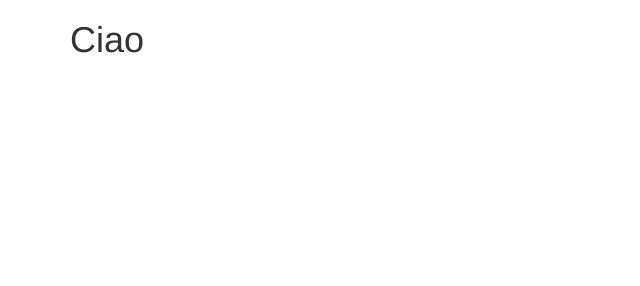
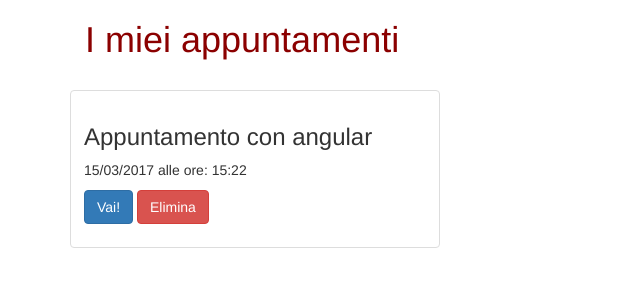
Before and after one commit to luana91/Agenda, a website: page index.html in a window 1280 px wide. Shown: the whole page, without its empty margins (0-640 px from the left). Drawn offline with nearby package versions, Linux system fonts and the light colour scheme; some packages are replaced by stand-ins of ours.

Commit message:
creazione singolo appuntamento

```diff
--- a/agenda/agenda.template.html
+++ b/agenda/agenda.template.html
@@ -1 +1,20 @@
-<h1>Ciao</h1>
+<div class="container">
+    <h1>I miei appuntamenti</h1>
+    <br>
+    <div class="row">
+        <div class="appuntamento">
+            <div class="row">
+                <div class="col-sm-6 col-md-4" ng-repeat="app in appuntamenti">
+                    <div class="thumbnail">
+                        <div class="caption">
+                            <h3>{{app.titolo}}</h3>
+                            <p>{{app.data | date: 'dd/MM/yyyy'}} alle ore: {{app.data | date: 'HH:mm'}}</p>
+                            <p><a class="btn btn-primary" role="button">Vai!</a> <a class="btn btn-danger" role="button">Elimina</a></p>
+                        </div>
+                    </div>
+                </div>
+            </div>
+        </div>
+    </div>
+
+</div>
--- a/index.html
+++ b/index.html
@@ -12,13 +12,13 @@
     <meta name="viewport" content="width=device-width">
     <title>Esercizio</title>
     <link rel="stylesheet" href="node_modules/bootstrap/dist/css/bootstrap.min.css">
+    <link rel="stylesheet" href="style.css">
 
     <body ng-app="app">
         <div class="container">
-            <div ui-view>
+<div ui-view>
 
-            </div>
-
+</div>
         </div>
         <script src="node_modules/angular/angular.min.js"></script>
         <script src="node_modules/angular-ui-router/release/angular-ui-router.min.js"></script>
--- /dev/null
+++ b/style.css
@@ -0,0 +1,3 @@
+h1 {
+    color: darkred;
+}
```
